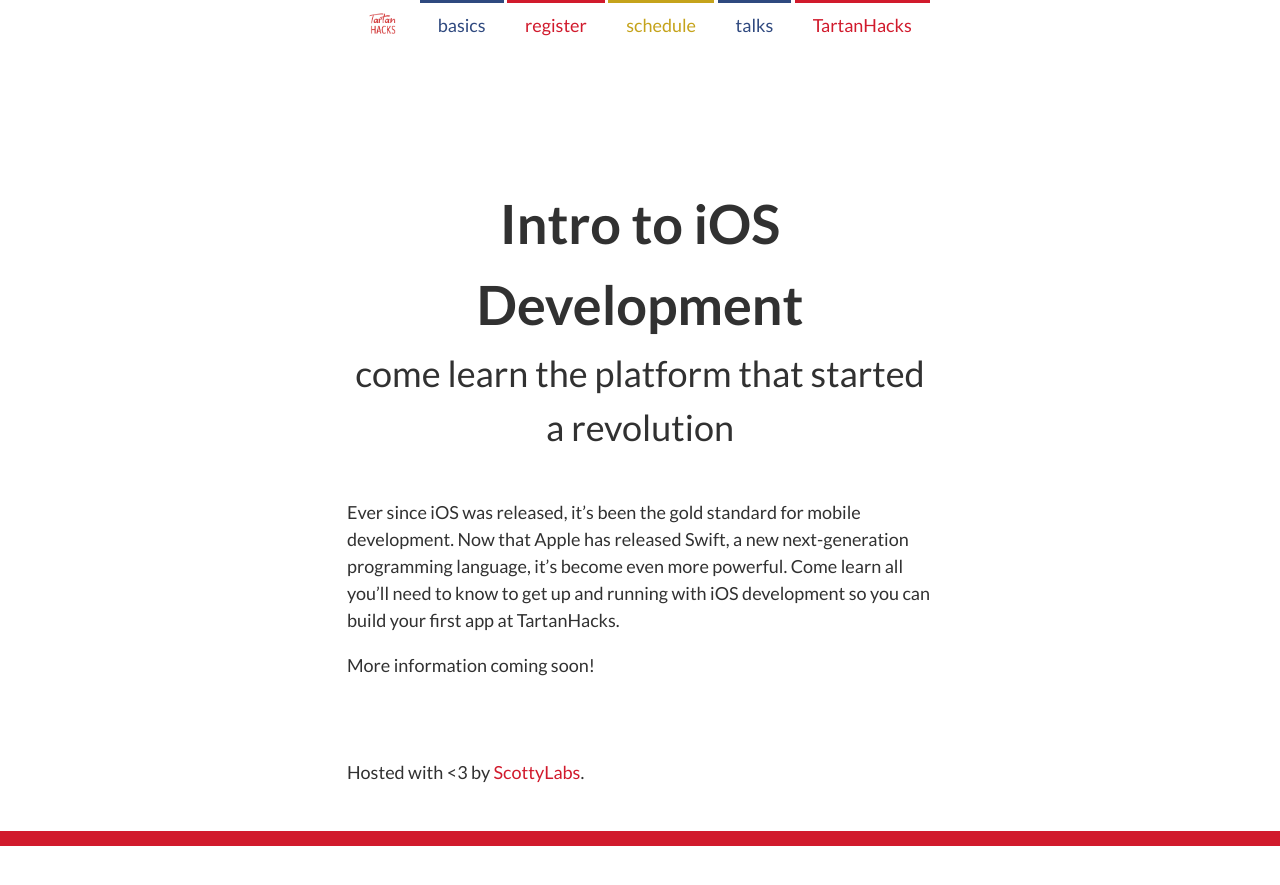
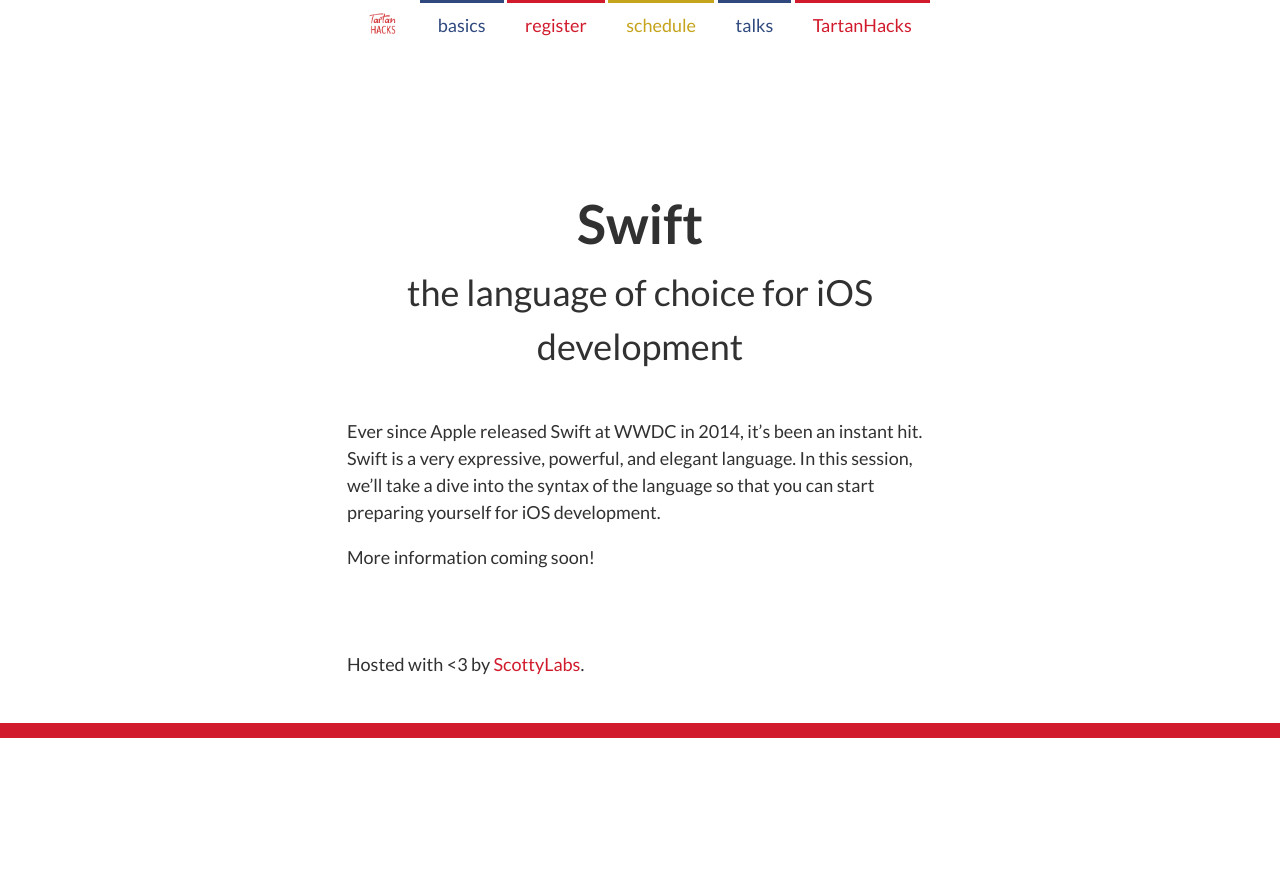
Before and after one commit to ScottyLabs/crashcourse, a Jekyll site: the page built from _talks/swift/index.md, in a window 1280 px wide. Shown: the top 885 px of the page. Built offline with Jekyll 4.4.1, drawn with Linux system fonts in a browser that asks for light colours; nearby versions of some CDN libraries; some web fonts are replaced; Markdown is read by kramdown in place of the engine named in the settings.

Commit message:
Get rid of all the "Intro to ..."

```diff
--- a/_data/days.yml
+++ b/_data/days.yml
@@ -14,9 +14,9 @@
       time: '5:00 p.m.'
     - name: backend-flask
       time: '6:00 p.m.'
-    - name: intro-to-swift
+    - name: swift
       time: '7:00 p.m.'
-    - name: intro-to-ios
+    - name: ios-dev
       time: '8:00 p.m.'
 - date: Friday, Jan 29
   talks:
@@ -36,5 +36,5 @@
       time: '6:00 p.m.'
     - name: backend-flask
       time: '7:00 p.m.'
-    - name: intro-to-android
+    - name: android-dev
       time: '8:00 p.m.'
--- a/_talks/intro-to-ios/index.md
+++ b/_talks/swift/index.md
@@ -1,13 +1,12 @@
 ---
-name: intro-to-ios
-title: Intro to iOS Development
-subtitle: come learn the platform that started a revolution
+name: swift
+title: Swift
+subtitle: the language of choice for iOS development
 description: >
-  Ever since iOS was released, it's been the gold standard for mobile
-  development. Now that Apple has released Swift, a new next-generation
-  programming language, it's become even more powerful. Come learn all you'll
-  need to know to get up and running with iOS development so you can build your
-  first app at TartanHacks.
+  Ever since Apple released Swift at WWDC in 2014, it's been an instant hit.
+  Swift is a very expressive, powerful, and elegant language. In this session,
+  we'll take a dive into the syntax of the language so that you can start
+  preparing yourself for iOS development.
 speaker: Scott Krulcik
 # optional: if your talk already has a page describing it somewhere, perhaps on
 # your personal website or on a different organization's site, uncomment and
```
Also changed, not shown: _data/talks.yml (deleted, +0 -39 lines), _talks/android-dev/index.md (renamed from _talks/intro-to-swift/index.md, +9 -8 lines), _talks/game-dev-unity/index.md (+1 -1 lines), _talks/html-css/index.md (+1 -1 lines), _talks/intro-to-android/index.md (deleted, +0 -21 lines), _talks/ios-dev/index.md (added, +21 -0 lines), _talks/react/index.md (+1 -1 lines).
